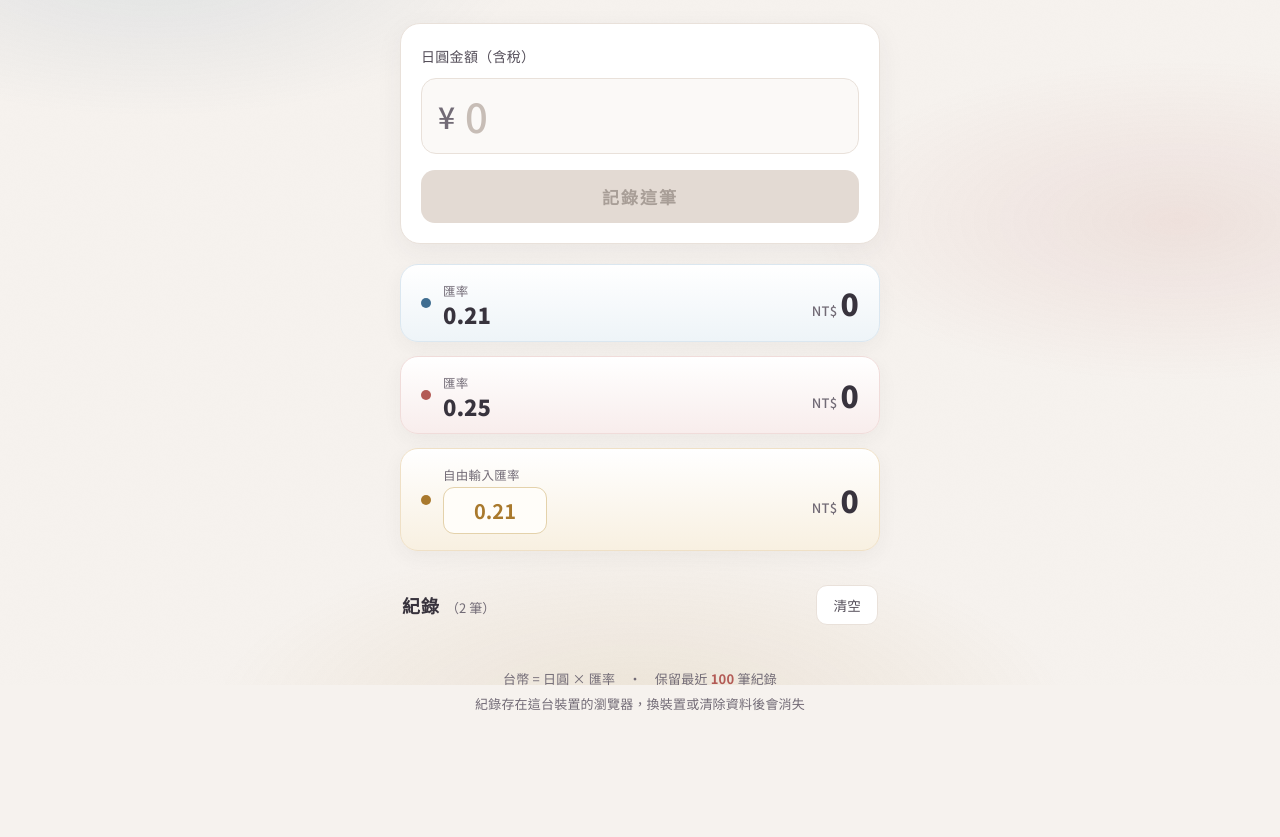
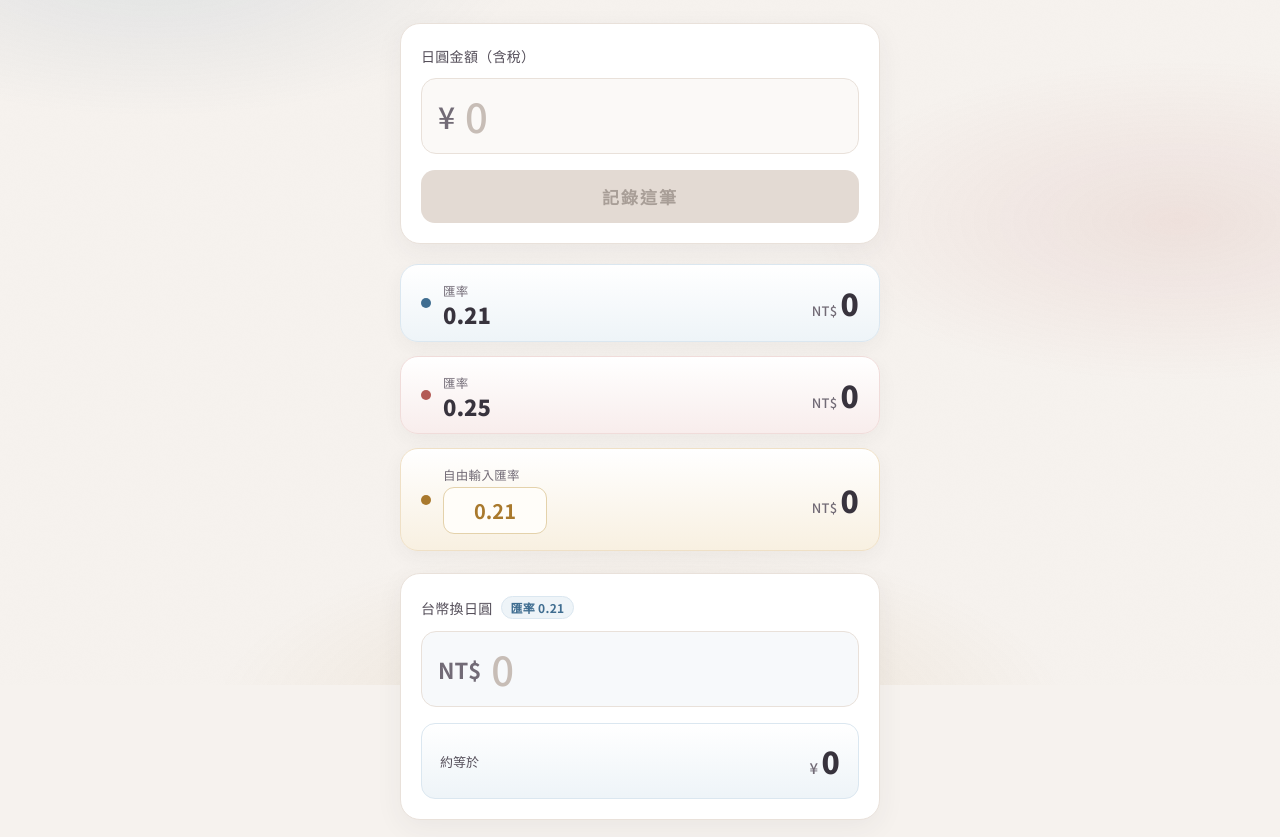
Before and after one commit to natsu445/jibun, a plain HTML site: page index.html in a window 1280 px wide. Shown: the part 115-952 px from the top of the page. Before the commit the page ends 887 px from the top, so only its background shows below. Drawn offline with Linux system fonts and the light colour scheme.

Commit message:
Add files via upload

```diff
--- a/index.html
+++ b/index.html
@@ -153,6 +153,44 @@
   }
   .custom-rate-input:focus { border-color: var(--gold); box-shadow: 0 0 0 4px rgba(169,121,45,0.14); }
 
+  /* 反向：台幣 → 日圓（固定 0.21） */
+  .rev-card { padding: 22px 20px 20px; margin-top: 22px; }
+  .rev-label {
+    font-size: 14px; font-weight: 500;
+    color: var(--ink-2); letter-spacing: 0.3px; margin-bottom: 12px;
+    display: flex; align-items: center; gap: 8px;
+  }
+  .rev-label .pill {
+    font-size: 12px; font-weight: 700; color: var(--blue);
+    background: var(--blue-bg); border: 1px solid #dbe7f0;
+    padding: 2px 9px; border-radius: 20px; letter-spacing: 0.3px;
+  }
+  .twd-row {
+    display: flex; align-items: center;
+    background: #f7f9fb;
+    border: 1.5px solid var(--line);
+    border-radius: 15px; padding: 8px 16px;
+    transition: border-color .18s, box-shadow .18s;
+  }
+  .twd-row:focus-within { border-color: var(--blue); box-shadow: 0 0 0 4px rgba(63,109,144,0.12); }
+  .twd-symbol { font-size: 22px; font-weight: 700; color: var(--ink-3); margin-right: 10px; }
+  #twd {
+    flex: 1; width: 100%; min-width: 0;
+    background: transparent; border: none; outline: none;
+    color: var(--ink); font-family: var(--sans);
+    font-size: 40px; font-weight: 700; letter-spacing: 0.5px;
+  }
+  #twd::placeholder { color: #c7bdb6; font-weight: 500; }
+  .rev-result {
+    display: flex; align-items: center; justify-content: space-between;
+    margin-top: 16px; padding: 15px 18px;
+    background: linear-gradient(180deg,#fff, var(--blue-bg));
+    border: 1px solid #dbe7f0; border-radius: 14px;
+  }
+  .rev-tag { font-size: 13px; font-weight: 500; color: var(--ink-2); }
+  .rev-yen { font-size: 30px; font-weight: 900; color: var(--ink); letter-spacing: 0.3px; }
+  .rev-yen .unit { font-size: 15px; font-weight: 500; color: var(--ink-3); margin-right: 3px; }
+
   /* 紀錄 */
   .hist-head {
     display: flex; align-items: center; justify-content: space-between;
@@ -271,6 +309,18 @@
     </div>
   </div>
 
+  <div class="card rev-card">
+    <div class="rev-label">台幣換日圓<span class="pill">匯率 0.21</span></div>
+    <div class="twd-row">
+      <span class="twd-symbol">NT$</span>
+      <input id="twd" type="text" inputmode="numeric" placeholder="0" autocomplete="off">
+    </div>
+    <div class="rev-result">
+      <span class="rev-tag">約等於</span>
+      <div class="rev-yen"><span class="unit">¥</span><span id="revYen">0</span></div>
+    </div>
+  </div>
+
   <div class="hist-head">
     <div><span class="hist-title">紀錄</span><span id="histCount" class="hist-count"></span></div>
     <button id="clearBtn" class="clear-btn">清空</button>
@@ -295,6 +345,8 @@
   var r21El = document.getElementById('r21');
   var r25El = document.getElementById('r25');
   var rCustomEl = document.getElementById('rCustom');
+  var twdEl = document.getElementById('twd');
+  var revYenEl = document.getElementById('revYen');
   var saveBtn = document.getElementById('saveBtn');
   var clearBtn = document.getElementById('clearBtn');
   var histList = document.getElementById('histList');
@@ -325,6 +377,11 @@
     r25El.textContent = fmt(yen * 0.25);
     rCustomEl.textContent = fmt(yen * cr);
     saveBtn.disabled = yen <= 0;
+  }
+
+  function calcRev() {
+    var twd = parseNum(twdEl.value);
+    revYenEl.textContent = fmt(twd / 0.21);
   }
 
   function timeLabel(ts) {
@@ -372,6 +429,12 @@
   });
   customRateEl.addEventListener('input', function () { calc(); persistRate(); });
 
+  twdEl.addEventListener('input', function () {
+    var raw = twdEl.value.replace(/[^0-9]/g, '');
+    twdEl.value = raw ? parseInt(raw, 10).toLocaleString('en-US') : '';
+    calcRev();
+  });
+
   saveBtn.addEventListener('click', function () {
     var yen = parseNum(yenEl.value);
     if (yen <= 0) return;
@@ -409,6 +472,7 @@
   loadRate();
   renderHist();
   calc();
+  calcRev();
 </script>
 </body>
 </html>
```
